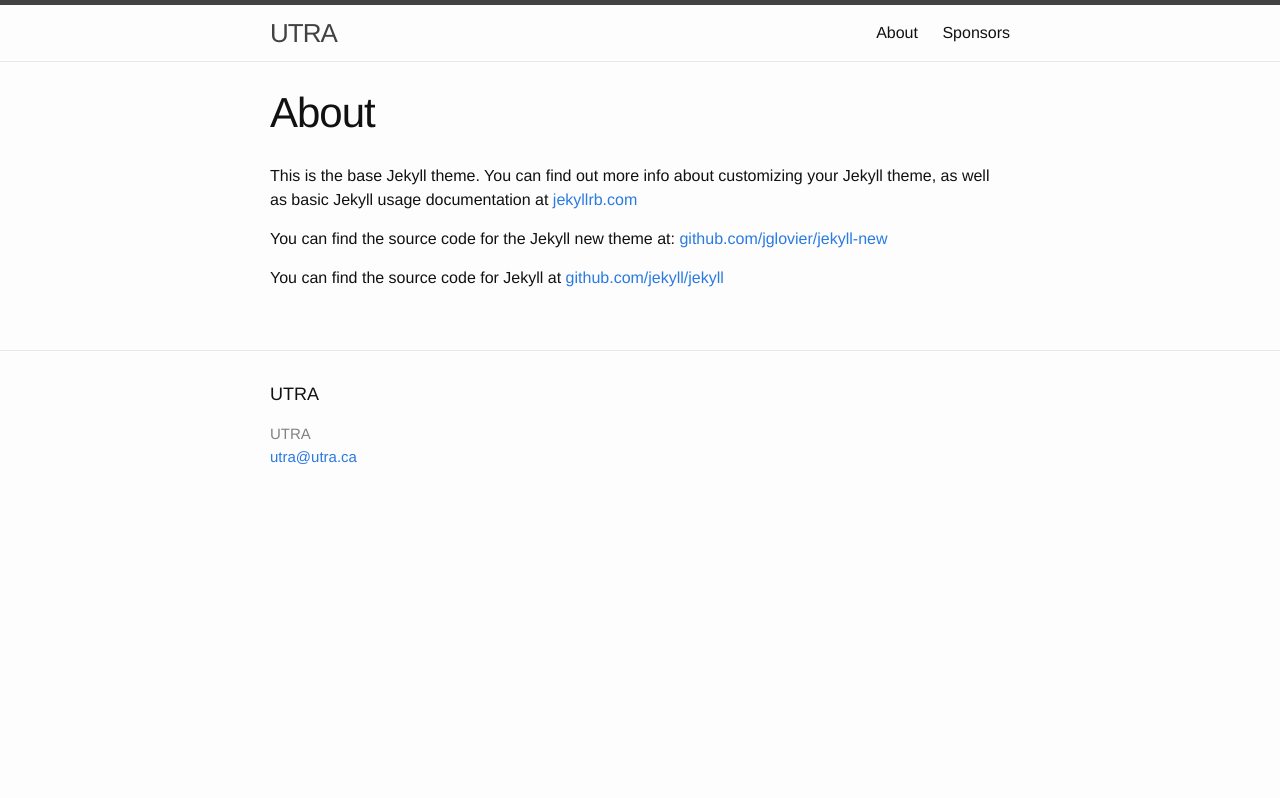
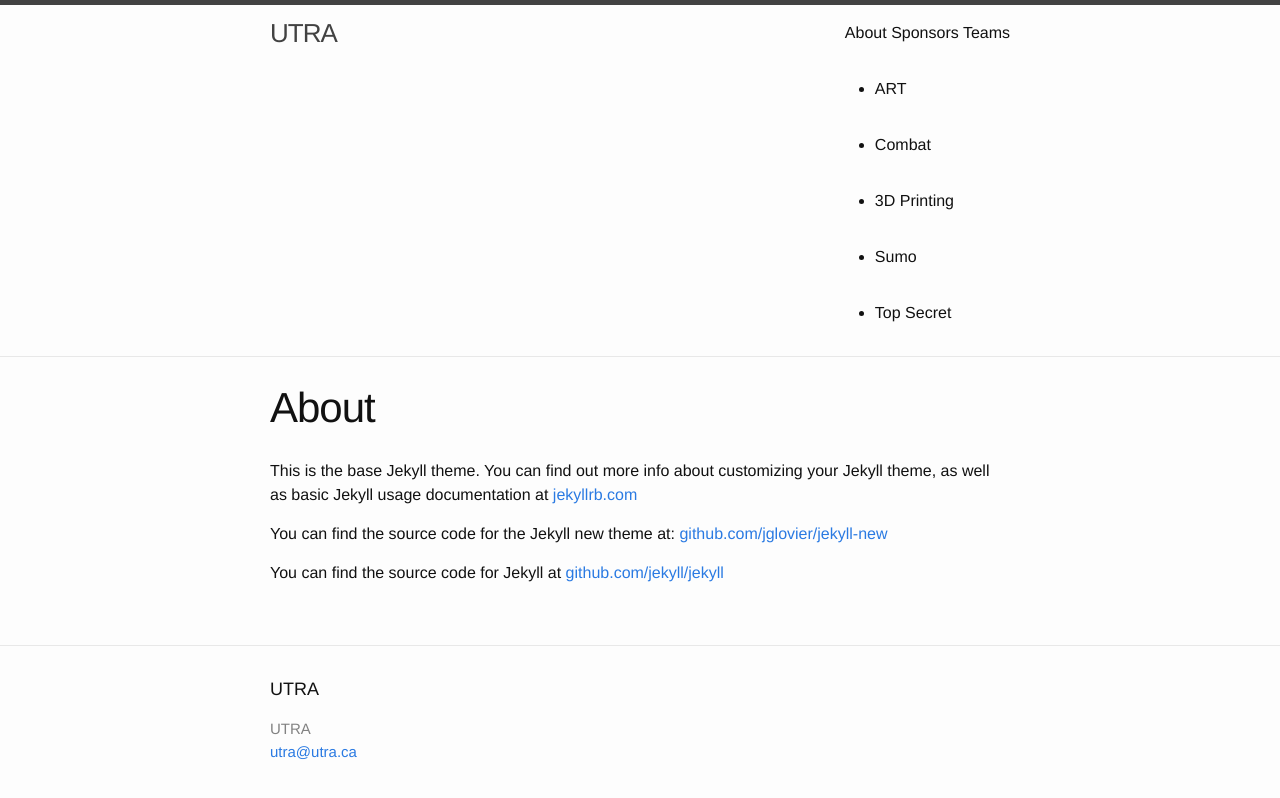
Before and after one commit to utra/utra-old-website, a Jekyll site: the page built from pages/about.md, in a window 1280 px wide. Shown: the top 798 px of the page. Built offline with Jekyll 4.4.1, drawn with Linux system fonts in a browser that asks for light colours.

Commit message:
Got the sitemap down

```diff
--- a/_includes/header.html
+++ b/_includes/header.html
@@ -15,8 +15,23 @@
 
       <div class="trigger">
         {% for page in site.pages %}
-          {% if page.title %}
-          <a class="page-link" href="{{ page.url | prepend: site.baseurl }}">{{ page.title }}</a>
+          {% if page.inMenu %}
+            <span class="navbar-item">
+            {% if page.subtitles %}
+                <a class="page-link">{{page.title}}</a>
+                <ul class="submenu">
+                  {% for subtitle in page.subtitles %}
+                    <li class="submenu-item">
+                      <a class="page-link" href="{{site.baseurl}}{{page.url}}{{ subtitle.url }}">
+                        {{ subtitle.subtitle }}
+                      </a>
+                    </li>
+                  {% endfor %}
+                </ul>
+            {% else %}
+              <a class="page-link" href="{{ page.url | prepend: site.baseurl }}">{{ page.title }}</a>
+            {% endif %}
+          </span>
           {% endif %}
         {% endfor %}
       </div>
--- a/_layouts/team.html
+++ b/_layouts/team.html
@@ -3,5 +3,7 @@ layout : default
 ---
 
 <h1>
-    {{team.name}}
+    {{page.title}}
 </h1>
+
+{{ content }}
--- /dev/null
+++ b/pages/teams.md
@@ -0,0 +1,17 @@
+---
+layout: page
+permalink: /teams/
+title: "Teams"
+subtitles:
+  - subtitle: "ART"
+    url: "art"
+  - subtitle: "Combat"
+    url: "combat"
+  - subtitle: "3D Printing"
+    url: "3dp"
+  - subtitle: "Sumo"
+    url: "sumo"
+  - subtitle: "Top Secret"
+    url: "shhh"
+inMenu: true
+---
```
Also changed, not shown: pages/about.md (renamed from about.md, +1 -0 lines), pages/sponsor.md (renamed from sponsor.md, +1 -0 lines), teams/3dp.md (added, +9 -0 lines), teams/art.md (added, +9 -0 lines), teams/combat.md (added, +9 -0 lines), teams/sumo.md (added, +9 -0 lines), teams/topsecret.md (added, +10 -0 lines).
